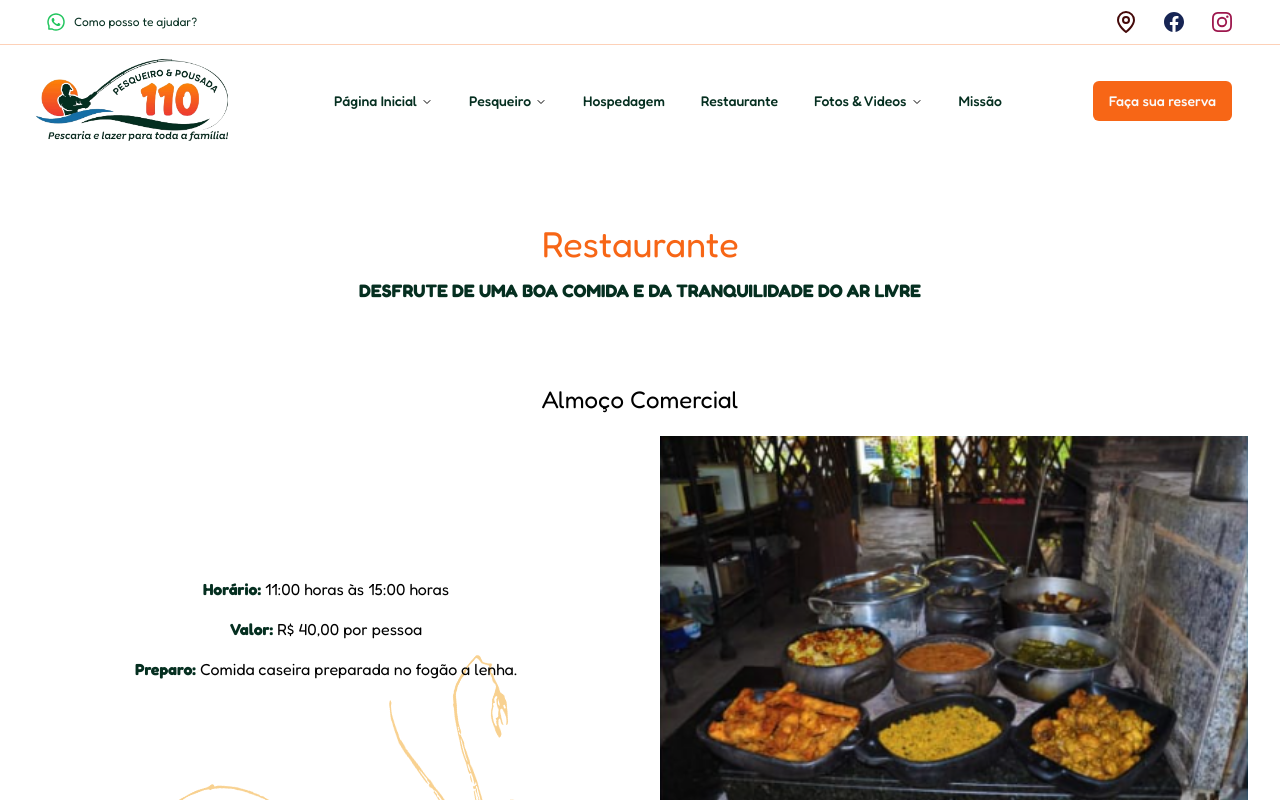
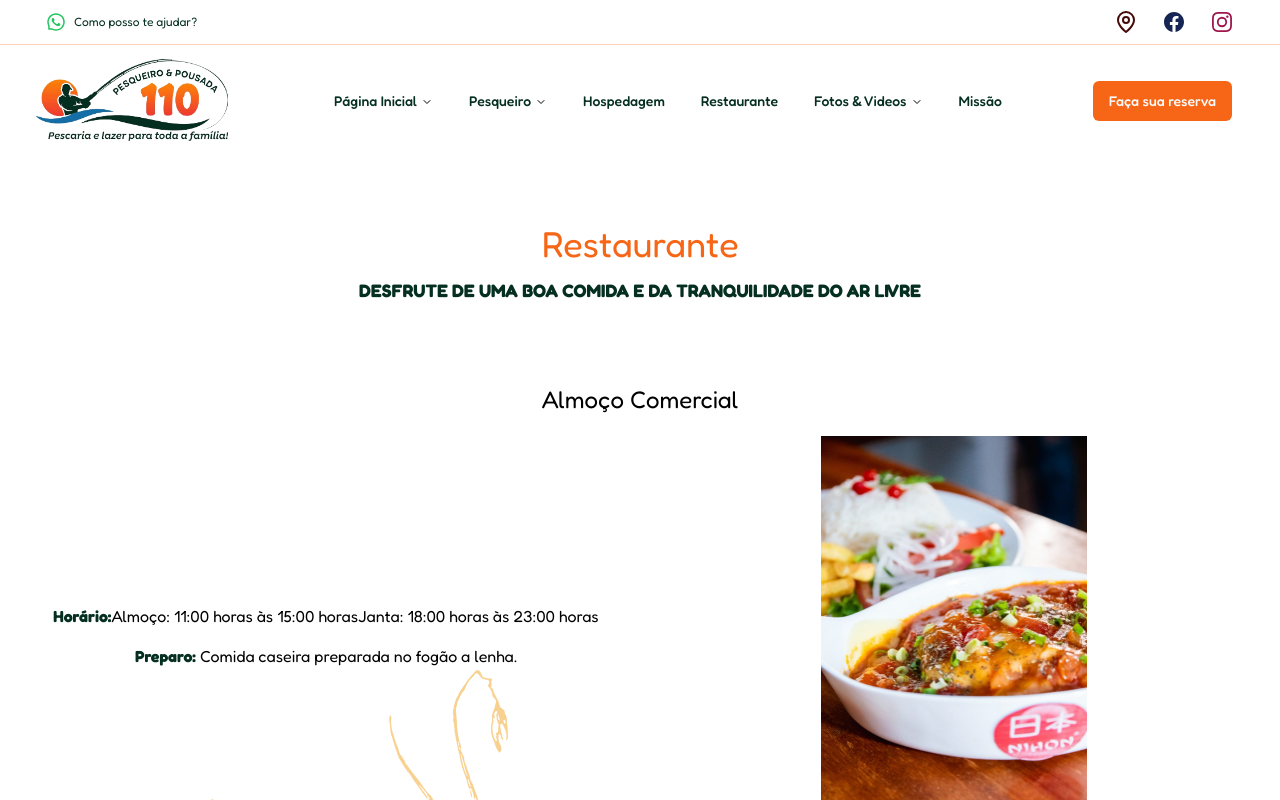
Before and after one commit to xyrlan/pesqueiro110, a Next.js app: page /restaurante in a window 1280 px wide. Shown: the top 800 px of the page. Built offline with nearby package versions, Linux system fonts and the light colour scheme.

Commit message:
Update video layout and restaurant section

```diff
--- a/src/app/videos/page.tsx
+++ b/src/app/videos/page.tsx
@@ -12,15 +12,15 @@ const VideosPage = async () => {
 
   return (
     <section className='min-h-screen justify-center p-12 py-32 sm:py-44 px-6 sm:p-24 bg-primary'>
-      <div className='container '>
+      <div className='md:container'>
         <h1 className='text-4xl text-secondary mb-10 font-medium tracking-tighter'>Videos do Youtube</h1>
-        <div className='grid grid-cols-2 gap-10'>
-          <iframe width="560" height="315" src="https://www.youtube.com/embed/z-VFDP4Al94?si=FcYdj2UZYp2Ihsnu" title="YouTube video player" allow="accelerometer; autoplay; clipboard-write; encrypted-media; gyroscope; picture-in-picture; web-share" allowFullScreen></iframe>
-          <iframe width="560" height="315" src="https://www.youtube.com/embed/tWnpaZjNQ0M?si=HmAkRPb1k1mto1Ta" title="YouTube video player" allow="accelerometer; autoplay; clipboard-write; encrypted-media; gyroscope; picture-in-picture; web-share" allowFullScreen></iframe>
-          <iframe width="560" height="315" src="https://www.youtube.com/embed/YB4oFhMxjUw?si=DgNR1oO1M9nkcQKj" title="YouTube video player" allow="accelerometer; autoplay; clipboard-write; encrypted-media; gyroscope; picture-in-picture; web-share" allowFullScreen></iframe>
-          <iframe width="560" height="315" src="https://www.youtube.com/embed/6i2C4DWqQv4?si=8wYL02Dc6A-iIqtO" title="YouTube video player" allow="accelerometer; autoplay; clipboard-write; encrypted-media; gyroscope; picture-in-picture; web-share" allowFullScreen></iframe>
-          <iframe width="560" height="315" src="https://www.youtube.com/embed/grkH1vRBqkY?si=ySbkCdR2Z6iZw8gA" title="YouTube video player" allow="accelerometer; autoplay; clipboard-write; encrypted-media; gyroscope; picture-in-picture; web-share" allowFullScreen></iframe>
-          <iframe width="560" height="315" src="https://www.youtube.com/embed/aFG0iaFI6Bo?si=58BKUCgfZxaaUTXX" title="YouTube video player" allow="accelerometer; autoplay; clipboard-write; encrypted-media; gyroscope; picture-in-picture; web-share" allowFullScreen></iframe>
+        <div className='grid md:grid-cols-2 gap-10 w-full'>
+          <iframe width='100%' height={'315'} src="https://www.youtube.com/embed/z-VFDP4Al94?si=FcYdj2UZYp2Ihsnu" title="YouTube video player" allow="accelerometer; autoplay; clipboard-write; encrypted-media; gyroscope; picture-in-picture; web-share" allowFullScreen></iframe>
+          <iframe width='100%' height={'315'} src="https://www.youtube.com/embed/tWnpaZjNQ0M?si=HmAkRPb1k1mto1Ta" title="YouTube video player" allow="accelerometer; autoplay; clipboard-write; encrypted-media; gyroscope; picture-in-picture; web-share" allowFullScreen></iframe>
+          <iframe width='100%' height={'315'} src="https://www.youtube.com/embed/YB4oFhMxjUw?si=DgNR1oO1M9nkcQKj" title="YouTube video player" allow="accelerometer; autoplay; clipboard-write; encrypted-media; gyroscope; picture-in-picture; web-share" allowFullScreen></iframe>
+          <iframe width='100%' height={'315'} src="https://www.youtube.com/embed/6i2C4DWqQv4?si=8wYL02Dc6A-iIqtO" title="YouTube video player" allow="accelerometer; autoplay; clipboard-write; encrypted-media; gyroscope; picture-in-picture; web-share" allowFullScreen></iframe>
+          <iframe width='100%' height={'315'} src="https://www.youtube.com/embed/grkH1vRBqkY?si=ySbkCdR2Z6iZw8gA" title="YouTube video player" allow="accelerometer; autoplay; clipboard-write; encrypted-media; gyroscope; picture-in-picture; web-share" allowFullScreen></iframe>
+          <iframe width='100%' height={'315'} src="https://www.youtube.com/embed/aFG0iaFI6Bo?si=58BKUCgfZxaaUTXX" title="YouTube video player" allow="accelerometer; autoplay; clipboard-write; encrypted-media; gyroscope; picture-in-picture; web-share" allowFullScreen></iframe>
         </div>
       </div>
       <MasonryGrid posts={videos} />
--- a/src/components/RestauranteSection.tsx
+++ b/src/components/RestauranteSection.tsx
@@ -15,11 +15,13 @@ const RestauranteSection = () => {
           <h2 className='text-center text-2xl mb-5 '>Almoço Comercial</h2>
           <div className='flex gap-10 items-center sm:flex-row flex-col'>
             <div className='sm:w-1/2 text-center space-y-4'>
-              <p><strong className='text-primary'>Horário:</strong> 11:00 horas às 15:00 horas</p>
-              <p><strong className='text-primary'>Valor:</strong> R$ 40,00 por pessoa</p>
+              <p><strong className='text-primary'>Horário:</strong>
+              <span>Almoço: 11:00 horas às 15:00 horas</span>
+              <span>Janta: 18:00 horas às 23:00 horas</span>
+              </p>
               <p><strong className='text-primary'>Preparo:</strong> Comida caseira preparada no fogão a lenha.</p>
             </div>
-            <Image className='sm:w-1/2 ' src={'/images/restaurante.png'} width={700} height={300} alt='almoco' />
+            <Image className='sm:w-1/2 max-h-[400px] object-contain' src={'/images/comida.jpeg'} width={300} height={300} alt='almoco' />
           </div>
         </div>
         <div className='flex justify-center'>
```
Also changed, not shown: public/images/comida.jpeg (added).
